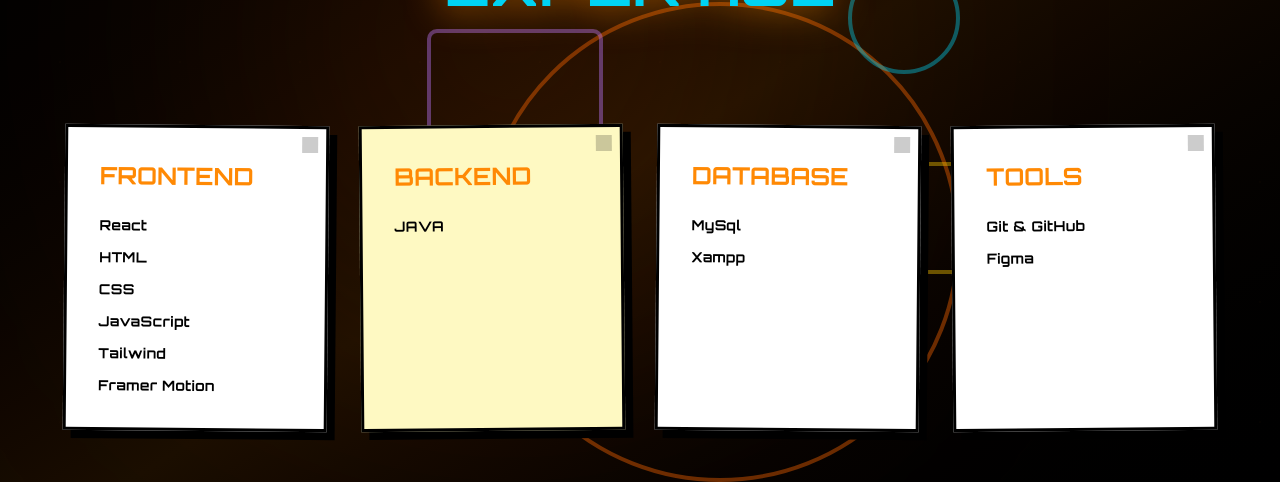
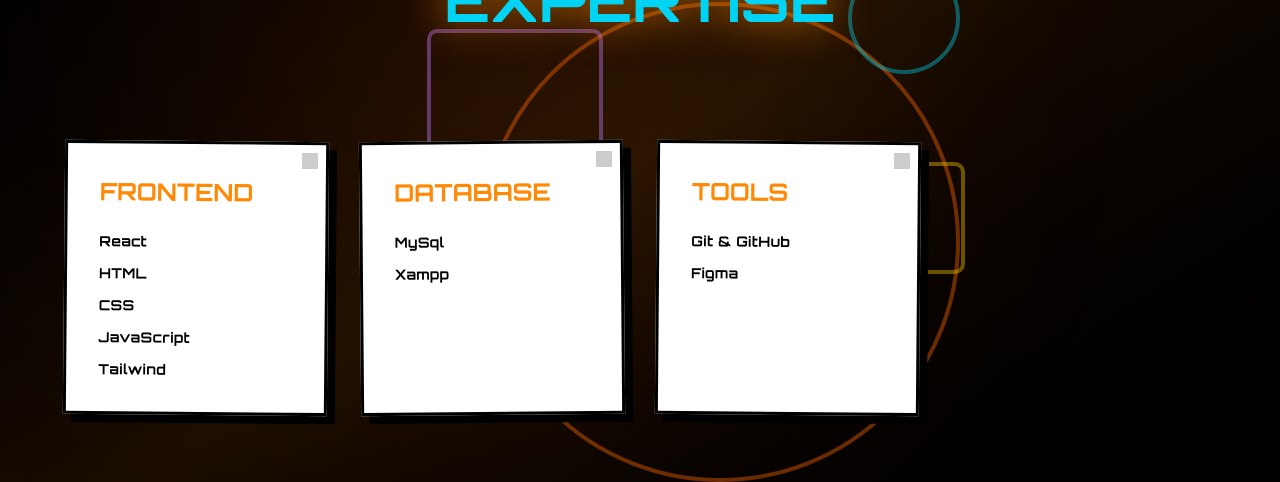
Before and after one commit to rohitmehta45/portfolio, a React (Vite) app: page / in a window 1280 px wide. Shown: the part 1900-2382 px from the top of the page. Built offline with nearby package versions, Linux system fonts and the light colour scheme.

Commit message:
Backend Update

```diff
--- a/src/components/Skills.jsx
+++ b/src/components/Skills.jsx
@@ -10,14 +10,14 @@ const Skills = () => {
   const skillCategories = [
     {
       title: "FRONTEND",
-      skills: ["React", "HTML", "CSS", "JavaScript", "Tailwind", "Framer Motion"],
+      skills: ["React", "HTML", "CSS", "JavaScript", "Tailwind"],
       color: isDark ? "bg-gray-900 text-white" : "bg-white text-black"
     },
-    {
-      title: "BACKEND",
-      skills: ["JAVA"],
-      color: isDark ? "bg-gray-800 text-white" : "bg-yellow-100 text-black"
-    },
+    // {
+    //   title: "BACKEND",
+    //   skills: ["JAVA"],
+    //   color: isDark ? "bg-gray-800 text-white" : "bg-yellow-100 text-black"
+    // },
     {
       title: "DATABASE",
       skills: ["MySql", "Xampp"],
```
